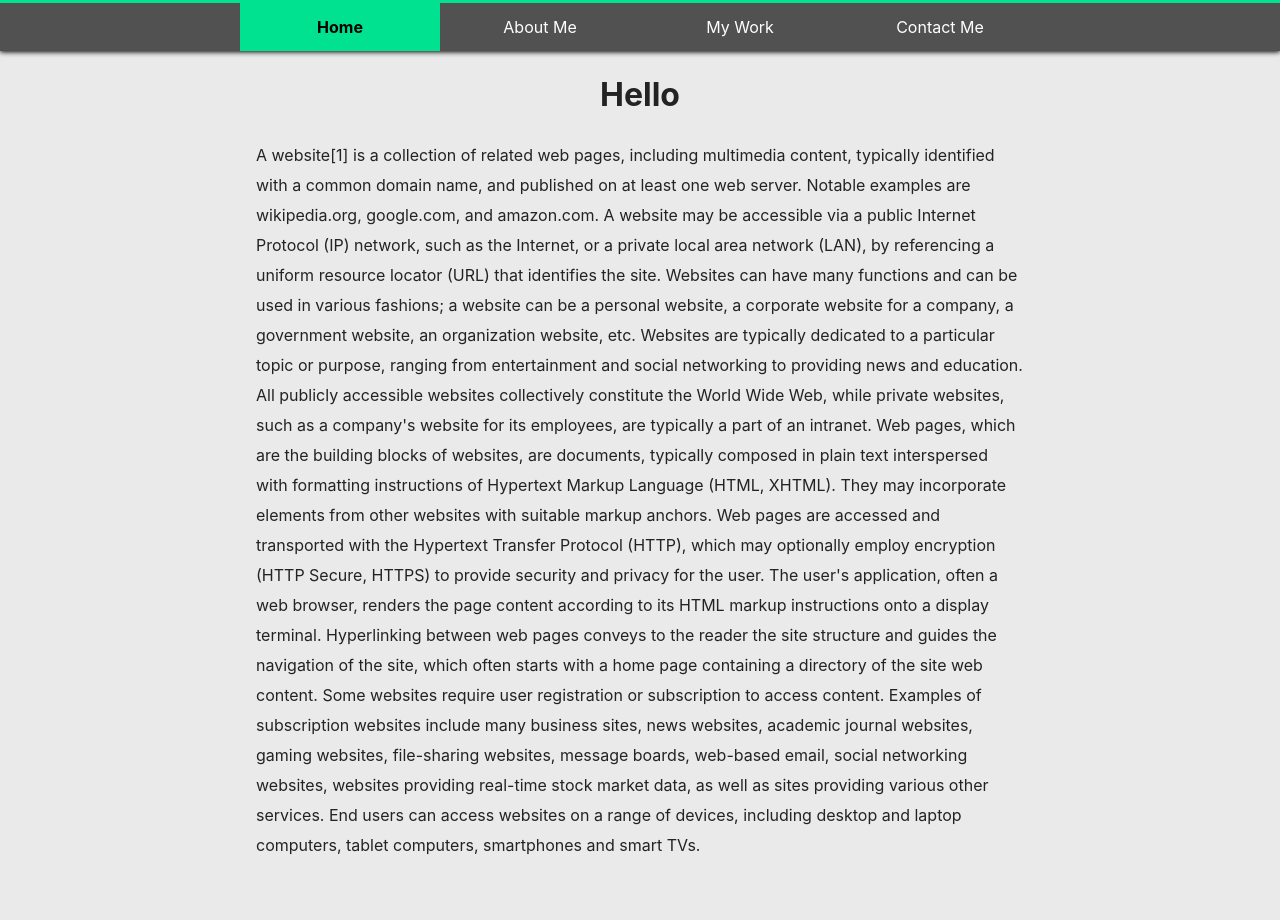
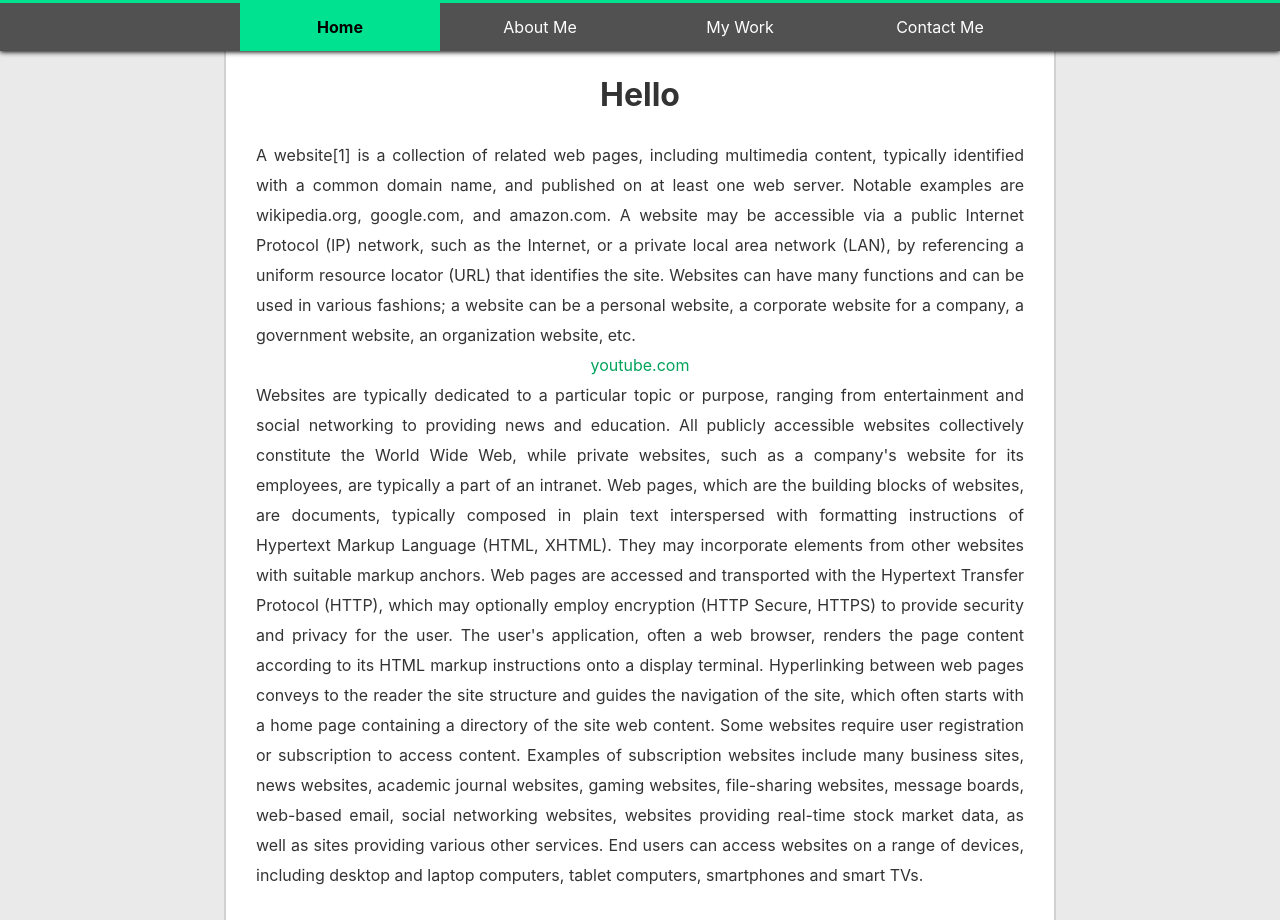
Before and after one commit to Kasle/kasle.github.io, a Jekyll site: the page built from index.html, in a window 1280 px wide. Built offline with Jekyll 4.4.1, drawn with Linux system fonts in a browser that asks for light colours.

Commit message:
added white backdrop

```diff
--- a/_sass/main.scss
+++ b/_sass/main.scss
@@ -1,34 +1,50 @@
+$color-highlight: #00e28f;
+$color-text: #333333;
+
 * {
 	margin: 0;
 	padding: 0;
+}
+
+p {
+	text-align: justify;
+}
+
+a {
+	color: #00a35b;
+	text-decoration: none;
 }
 
 html {
 	font-size: 1em;
 	height: 100% !important;
 	font-family: -apple-system, BlinkMacSystemFont, "Segoe UI", "Roboto", "Oxygen", "Ubuntu", "Helvetica Neue", Arial, sans-serif;
-	color: #232323;
+	color: $color-text;
 	line-height: 30px;
 }
 
 body {
+	display: flex;
+	flex-direction: column;
 	background-color: #eaeaea;
+	min-height: 100vh;
 	//height: 100%;
 }
 
 
 .backdrop {
-	//background-color: white;
+	flex: 1;
+	background-color: white;
 	width: 60%;
 	//height: 100%;
 	//min-height: 100%;
 	margin: auto;
 	margin-top: 0;
 	margin-bottom: 0;
-	padding: 20px;
+	padding: 30px;
 	padding-top: 80px;
-	//border-right: 1px solid #d1d1d1;
-	//border-left: 1px solid #d1d1d1;
+	border-right: 2px solid #d1d1d1;
+	border-left: 2px solid #d1d1d1;
 }
 
 .navbar {
@@ -38,8 +54,8 @@ body {
 .navbar ul {
 	list-style-type: none;
 	background-color: #515151;
-	border-top: 3px solid #00e28f;
-	overflow: auto;
+	border-top: 3px solid $color-highlight;
+	overflow: visible;
 	position:fixed;
 	top: 0;
 	display: flex;
@@ -74,7 +90,20 @@ body {
 }
 
 .navactive {
-	background-color: #00e28f;
+	background-color: $color-highlight;
 	color: black !important;
 	font-weight: bold;
 }
+
+.contact {
+	text-align: center;
+	background-color: white;//#fffdf7;
+	border: 1px solid #828282;
+	box-shadow: 3px 3px 5px;
+	width: 460px;
+	height: 246px;
+	margin: 100px auto;
+	padding: 20px;
+	font-size: 1em;
+	font-family: 'Helvetica', 'Arial', sans-serif;
+}
--- a/index.html
+++ b/index.html
@@ -6,12 +6,42 @@ title: Home
 
 <br>
 
-A website[1] is a collection of related web pages, including multimedia content, typically identified with a common domain name, and published on at least one web server. Notable examples are wikipedia.org, google.com, and amazon.com.
+<p>
+	A website[1] is a collection of related web pages, including multimedia content,
+	typically identified with a common domain name, and published on at least one web
+	server. Notable examples are wikipedia.org, google.com, and amazon.com. A website
+	may be accessible via a public Internet Protocol (IP) network, such as the Internet,
+	or a private local area network (LAN), by referencing a uniform resource locator (URL)
+	that identifies the site. Websites can have many functions and can be used in various
+	fashions; a website can be a personal website, a corporate website for a company,
+	a government website, an organization website, etc.
+</p>
 
-A website may be accessible via a public Internet Protocol (IP) network, such as the Internet, or a private local area network (LAN), by referencing a uniform resource locator (URL) that identifies the site.
+<div style="text-align:center">
+	<a href="https://www.youtube.com">youtube.com</a>
+</div>
 
-Websites can have many functions and can be used in various fashions; a website can be a personal website, a corporate website for a company, a government website, an organization website, etc. Websites are typically dedicated to a particular topic or purpose, ranging from entertainment and social networking to providing news and education. All publicly accessible websites collectively constitute the World Wide Web, while private websites, such as a company's website for its employees, are typically a part of an intranet.
+<p>
+	Websites are typically dedicated
+	to a particular topic or purpose, ranging from entertainment and social networking
+	to providing news and education. All publicly accessible websites collectively
+	constitute the World Wide Web, while private websites, such as a company's website
+	for its employees, are typically a part of an intranet. Web pages, which are the
+	building blocks of websites, are documents, typically composed in plain text
+	interspersed with formatting instructions of Hypertext Markup Language (HTML, XHTML).
+	They may incorporate elements from other websites with suitable markup anchors.
+	Web pages are accessed and transported with the Hypertext Transfer Protocol (HTTP),
+	which may optionally employ encryption (HTTP Secure, HTTPS) to provide security and
+	privacy for the user. The user's application, often a web browser, renders the page
+	content according to its HTML markup instructions onto a display terminal. Hyperlinking
+	between web pages conveys to the reader the site structure and guides the navigation of
+	the site, which often starts with a home page containing a directory of the site web
+	content. Some websites require user registration or subscription to access content.
+	Examples of subscription websites include many business sites, news websites, academic
+	journal websites, gaming websites, file-sharing websites, message boards, web-based
+	email, social networking websites, websites providing real-time stock market data,
+	as well as sites providing various other services. End users can access websites on
+	a range of devices, including desktop and laptop computers, tablet computers,
+	smartphones and smart TVs.
 
-Web pages, which are the building blocks of websites, are documents, typically composed in plain text interspersed with formatting instructions of Hypertext Markup Language (HTML, XHTML). They may incorporate elements from other websites with suitable markup anchors. Web pages are accessed and transported with the Hypertext Transfer Protocol (HTTP), which may optionally employ encryption (HTTP Secure, HTTPS) to provide security and privacy for the user. The user's application, often a web browser, renders the page content according to its HTML markup instructions onto a display terminal.
-
-Hyperlinking between web pages conveys to the reader the site structure and guides the navigation of the site, which often starts with a home page containing a directory of the site web content. Some websites require user registration or subscription to access content. Examples of subscription websites include many business sites, news websites, academic journal websites, gaming websites, file-sharing websites, message boards, web-based email, social networking websites, websites providing real-time stock market data, as well as sites providing various other services. End users can access websites on a range of devices, including desktop and laptop computers, tablet computers, smartphones and smart TVs.
+</p>
```
Also changed, not shown: contact.html (+6 -2 lines), 3 other files.
